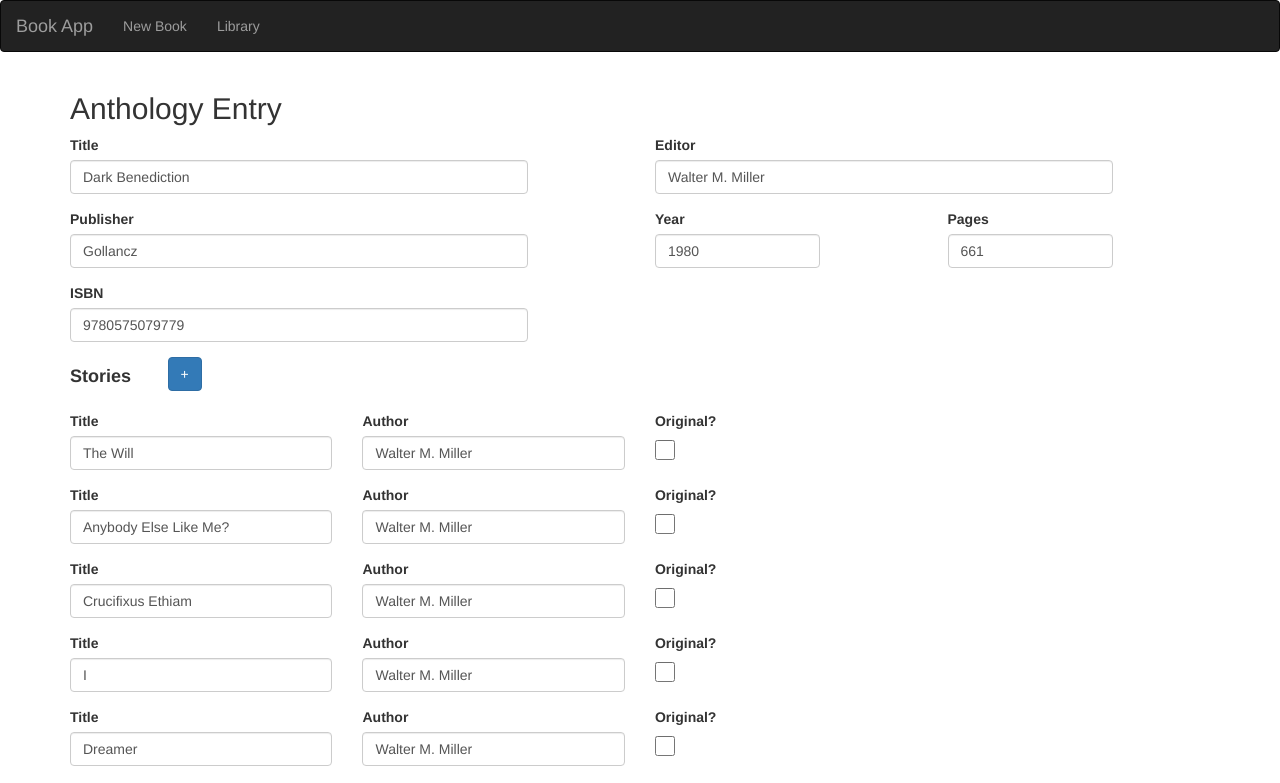
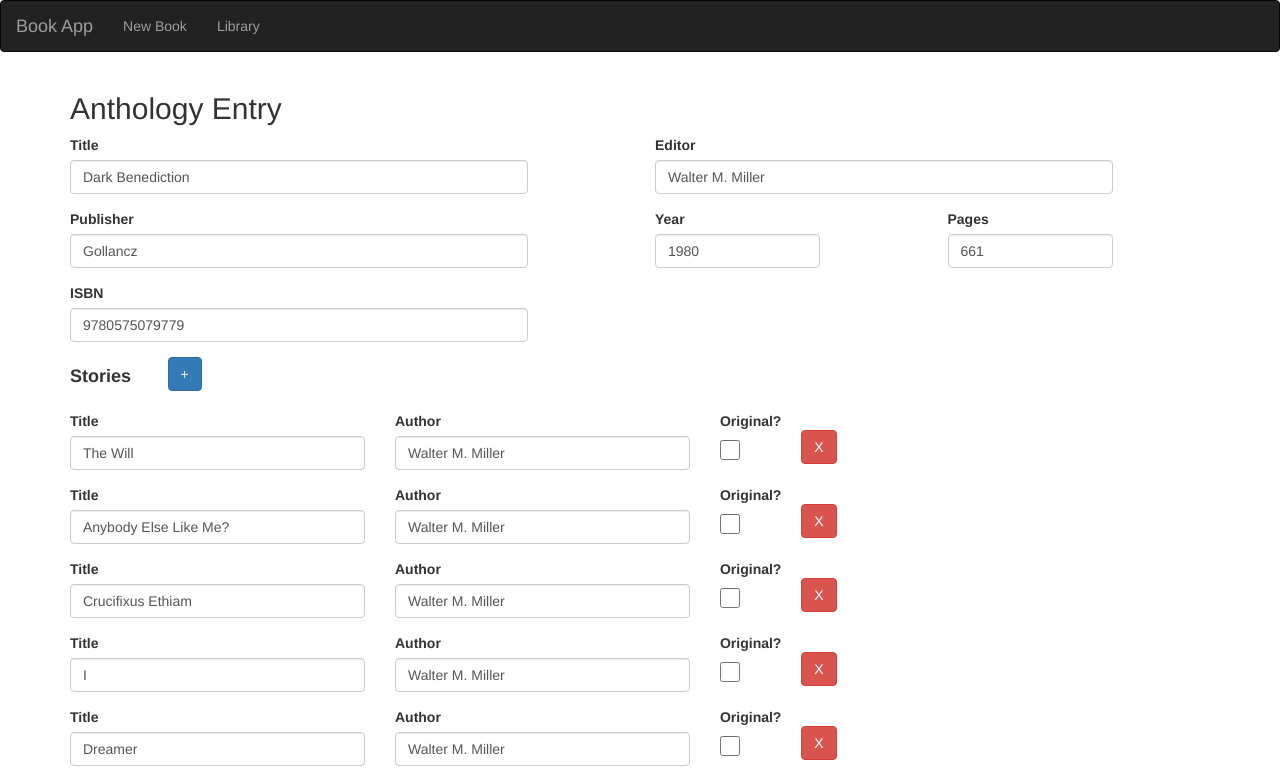
Before and after one commit to stefanpalmer/book-app, an Angular app: page /library/1/edit-anthology in a window 1280 px wide. Shown: the top 783 px of the page. Built offline with nearby package versions, Linux system fonts and the light colour scheme.

Commit message:
Create delete functionality for stories

```diff
--- a/src/app/anthologies/anthologies.component.css
+++ b/src/app/anthologies/anthologies.component.css
@@ -3,8 +3,12 @@
   margin-bottom: 15px;
 }
 
-.btn {
+.btn-primary, .btn-warning {
   margin-bottom: 20px;
+}
+
+.btn-danger {
+  margin-bottom: -50px;
 }
 
 #original {
--- a/src/app/anthologies/anthologies.component.html
+++ b/src/app/anthologies/anthologies.component.html
@@ -49,19 +49,22 @@
     </div>
   </div>
   <div class="row">
-    <div class="col-sm-9 col-xs-12" formArrayName="stories">
+    <div class="col-sm-10 col-xs-12" formArrayName="stories">
       <div class="row" *ngFor="let story of anthologyForm.get('stories').controls; let i = index" [formGroupName]="i">
-        <div class="col-md-4 col-sm-5 col-xs-4 form-group">
+        <div class="col-md-4 col-sm-4 col-xs-4 form-group">
           <label for="title">Title</label>
           <input type="text" class="form-control" id="title" formControlName="title">
         </div>
-        <div class="col-md-4 col-sm-5 col-xs-4 form-group">
+        <div class="col-md-4 col-sm-4 col-xs-4 form-group">
           <label for="storyAuthor">Author</label>
           <input type="text" class="form-control" formControlName="author">
         </div>
         <div class="col-md-1 col-sm-2 col-xs-2">
           <label for="original">Original?</label>
           <input type="checkbox" class="form-control" id="original" formControlName="original">
+        </div>
+        <div class="col-xs-1">
+          <button type="button" class="btn btn-danger" (click)="onDeleteStory(i)">X</button>
         </div>
       </div>
     </div>
--- a/src/app/anthologies/anthologies.component.ts
+++ b/src/app/anthologies/anthologies.component.ts
@@ -56,6 +56,10 @@ export class AnthologiesComponent implements OnInit {
     );
   }
 
+  onDeleteStory(index: number) {
+    (<FormArray>this.anthologyForm.get('stories')).removeAt(index);
+  }
+
   private initForm() {
     let anthologyTitle = '';
     let anthologyAuthor = '';
```
